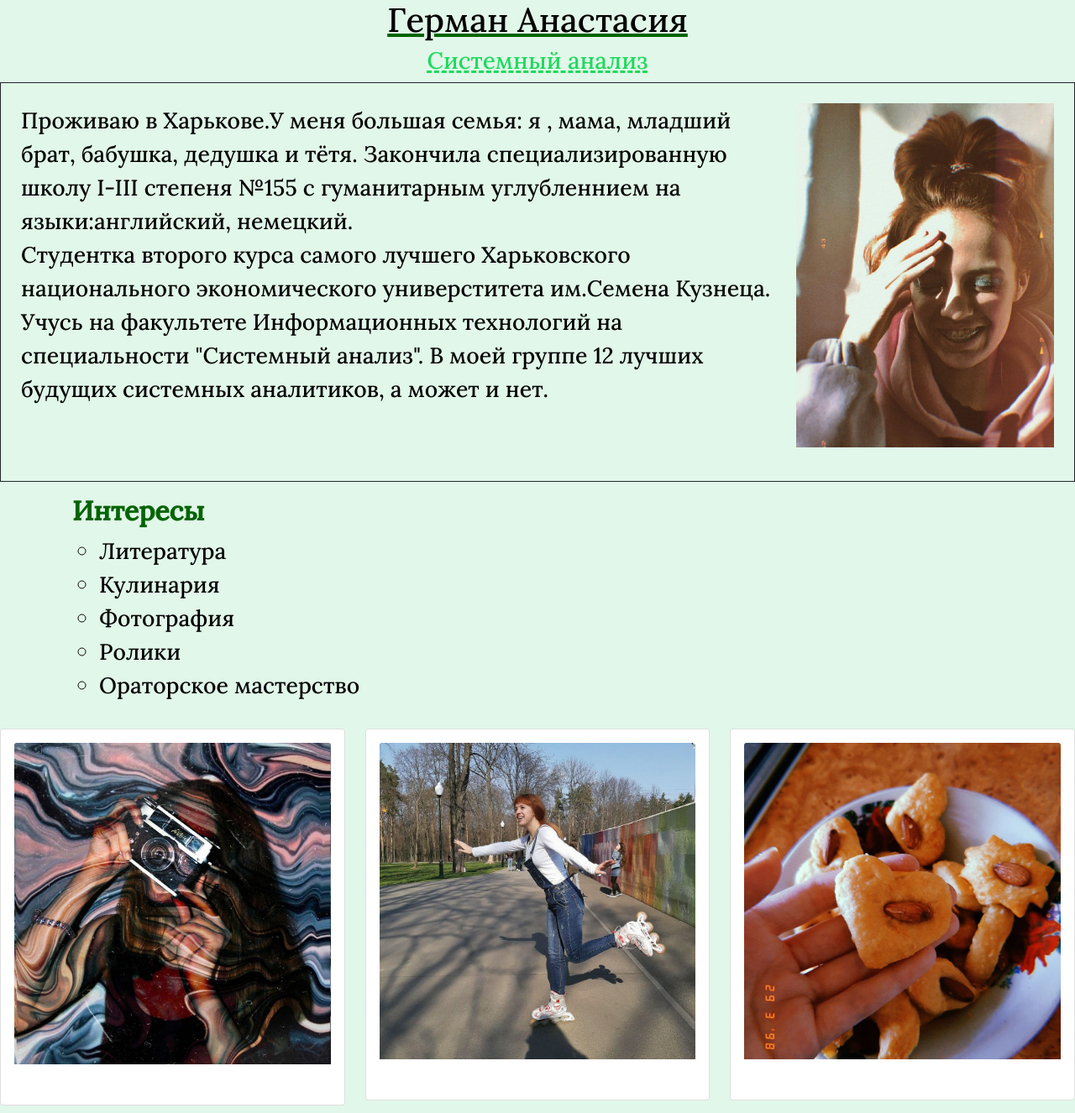
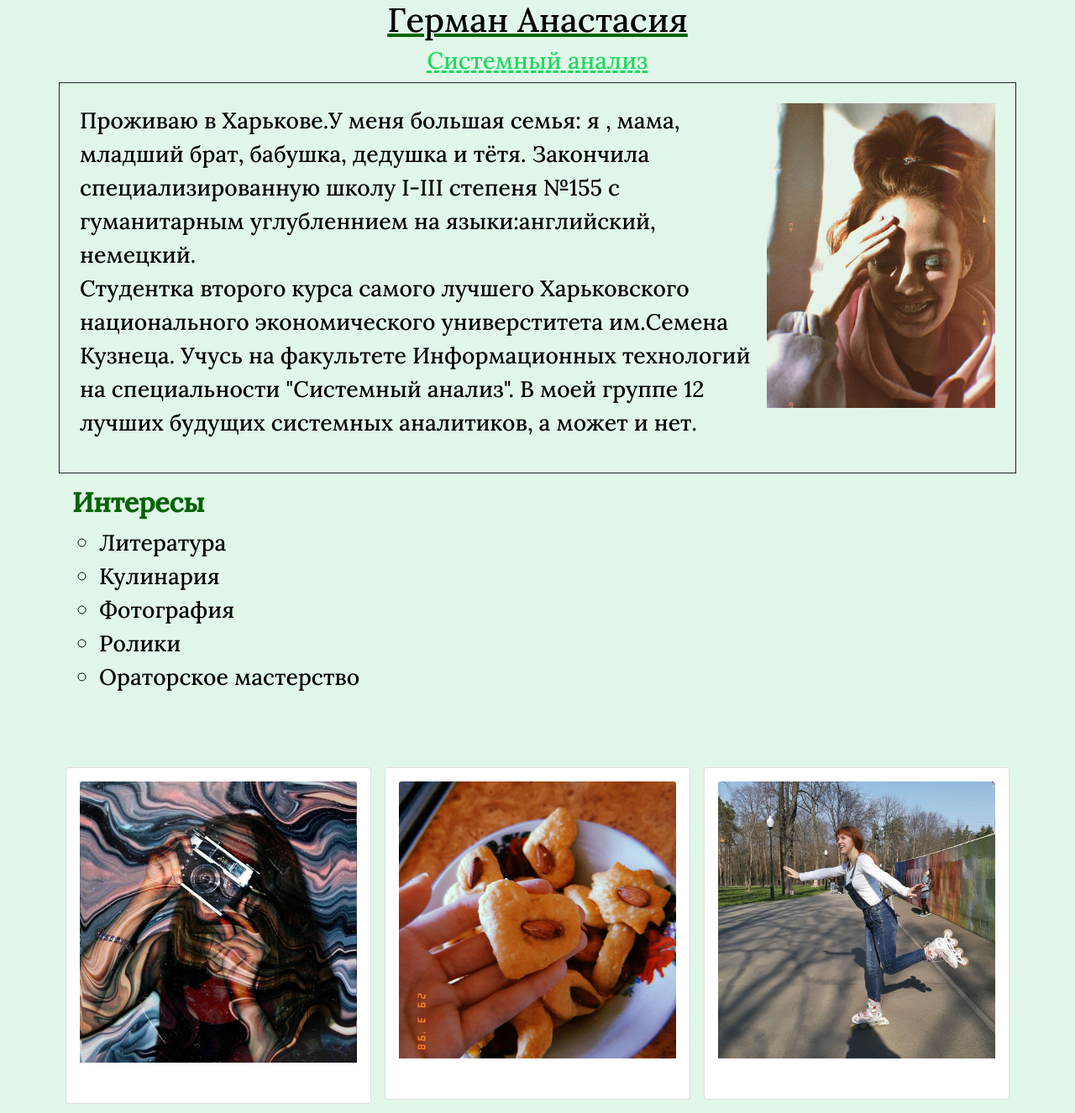
Before and after one commit to khlebSmaslom/my--site, a plain HTML site: page index.html in a window 1280 px wide. Shown: the top 1326 px of the page at 84% size. Drawn offline with nearby package versions, Linux system fonts and the light colour scheme.

Commit message:
оформление

```diff
--- a/index.html
+++ b/index.html
@@ -19,7 +19,7 @@
    <h3 class="text-center">Системный анализ</h3>
 
 
-  <div class="container-fluid p-4 border border-dark">
+  <div class="container p-4 border border-dark">
     <div class="row gx-5">
       <div class="col">
     <img src="./img/myph.jpg" class="col-md-3 float-md-end mb-3 ms-md-3 img-fluid alignnone" alt="...">
@@ -49,11 +49,20 @@
 </li>
 </ul>
 </div>
-
-<div class="row row-cols-1 row-cols-md-3 g-4">
+<div class="conteiner-fluid mt-5";>
+  <div class="container p-2">
+<div class="row row-cols-1 row-cols-md-3 g-3">
   <div class="col">
     <div class="card p-3">
       <img src="./img/pht.jpg" class="card-img-top" alt="...">
+      <div class="card-body">
+      </div>
+    </div>
+  </div>
+
+  <div class="col">
+    <div class="card p-3">
+      <img src="./img/cookie.jpg" class="card-img-top" alt="...">
       <div class="card-body">
       </div>
     </div>
@@ -62,19 +71,13 @@
     <div class="card p-3">
       <img src="./img/rolls.jpg" class="card-img-top" alt="...">
       <div class="card-body">
-
       </div>
     </div>
   </div>
-  <div class="col">
-    <div class="card p-3">
-      <img src="./img/cookie.jpg" class="card-img-top" alt="...">
-      <div class="card-body">
-      </div>
-    </div>
-  </div>
+</div>
+</div>
+</div>
 
-</div>
 <div class="container p-3">
   <h2><b>Навыки</b></h2>
 
```
Also changed, not shown: task.html (+1 -1 lines), task2.html (+1 -1 lines), style.css (line endings or trailing spaces).
